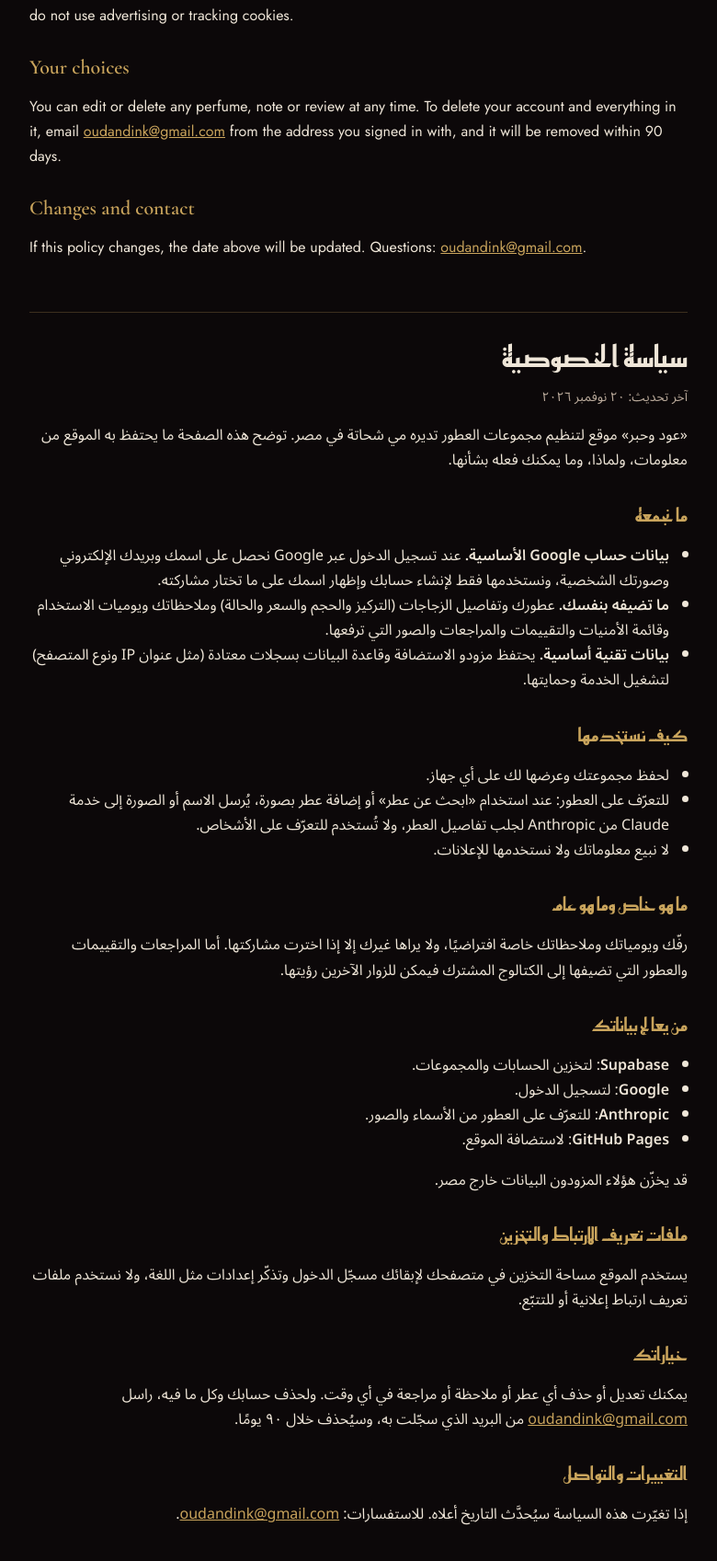
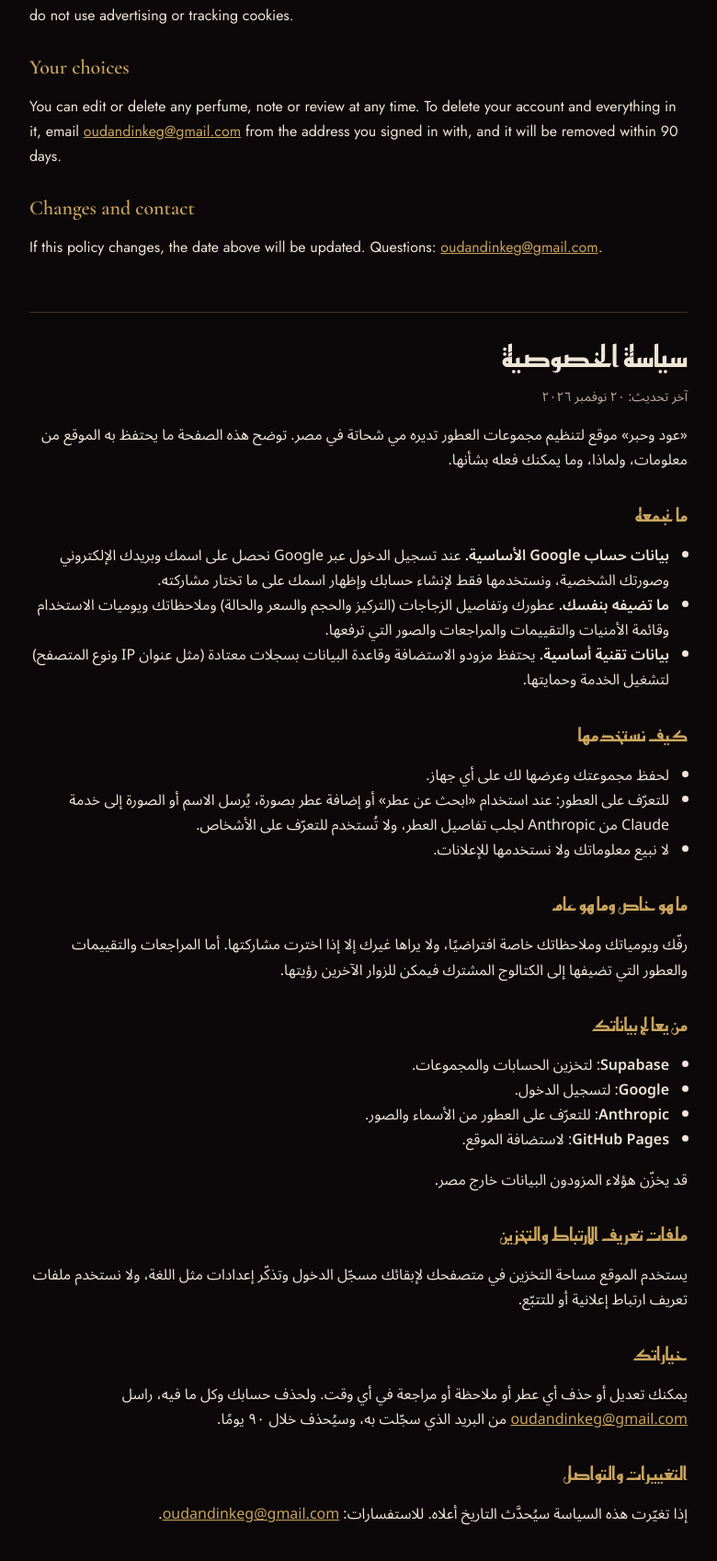
Before and after one commit to SultanaMay/oudandink, a plain HTML site: page privacy.html in a window 1280 px wide. Shown: the part 1202-2899 px from the top of the page at 92% size, without its empty margins (250-1030 px from the left). Drawn offline with nearby package versions, Linux system fonts and the light colour scheme.

Commit message:
Update email addresses in privacy policy

```diff
--- a/privacy.html
+++ b/privacy.html
@@ -69,10 +69,10 @@ ul{padding-inline-start:20px}
 <p>The site uses your browser's storage to keep you signed in and remember settings such as language. We do not use advertising or tracking cookies.</p>
 
 <h2>Your choices</h2>
-<p>You can edit or delete any perfume, note or review at any time. To delete your account and everything in it, email <a href="mailto:oudandink@gmail.com">oudandink@gmail.com</a> from the address you signed in with, and it will be removed within 90 days.</p>
+<p>You can edit or delete any perfume, note or review at any time. To delete your account and everything in it, email <a href="mailto:oudandinkeg@gmail.com">oudandinkeg@gmail.com</a> from the address you signed in with, and it will be removed within 90 days.</p>
 
 <h2>Changes and contact</h2>
-<p>If this policy changes, the date above will be updated. Questions: <a href="mailto:oudandink@gmail.com">oudandink@gmail.com</a>.</p>
+<p>If this policy changes, the date above will be updated. Questions: <a href="mailto:oudandinkeg@gmail.com">oudandinkeg@gmail.com</a>.</p>
 </section>
 
 <section class="ar" id="ar" lang="ar">
@@ -111,10 +111,10 @@ ul{padding-inline-start:20px}
 <p>يستخدم الموقع مساحة التخزين في متصفحك لإبقائك مسجّل الدخول وتذكّر إعدادات مثل اللغة، ولا نستخدم ملفات تعريف ارتباط إعلانية أو للتتبّع.</p>
 
 <h2>خياراتك</h2>
-<p>يمكنك تعديل أو حذف أي عطر أو ملاحظة أو مراجعة في أي وقت. ولحذف حسابك وكل ما فيه، راسل <a href="mailto:oudandink@gmail.com">oudandink@gmail.com</a> من البريد الذي سجّلت به، وسيُحذف خلال ٩٠ يومًا.</p>
+<p>يمكنك تعديل أو حذف أي عطر أو ملاحظة أو مراجعة في أي وقت. ولحذف حسابك وكل ما فيه، راسل <a href="mailto:oudandinkeg@gmail.com">oudandinkeg@gmail.com</a> من البريد الذي سجّلت به، وسيُحذف خلال ٩٠ يومًا.</p>
 
 <h2>التغييرات والتواصل</h2>
-<p>إذا تغيّرت هذه السياسة سيُحدَّث التاريخ أعلاه. للاستفسارات: <a href="mailto:oudandink@gmail.com">oudandink@gmail.com</a>.</p>
+<p>إذا تغيّرت هذه السياسة سيُحدَّث التاريخ أعلاه. للاستفسارات: <a href="mailto:oudandinkeg@gmail.com">oudandinkeg@gmail.com</a>.</p>
 </section>
 </div>
 </body>
```
